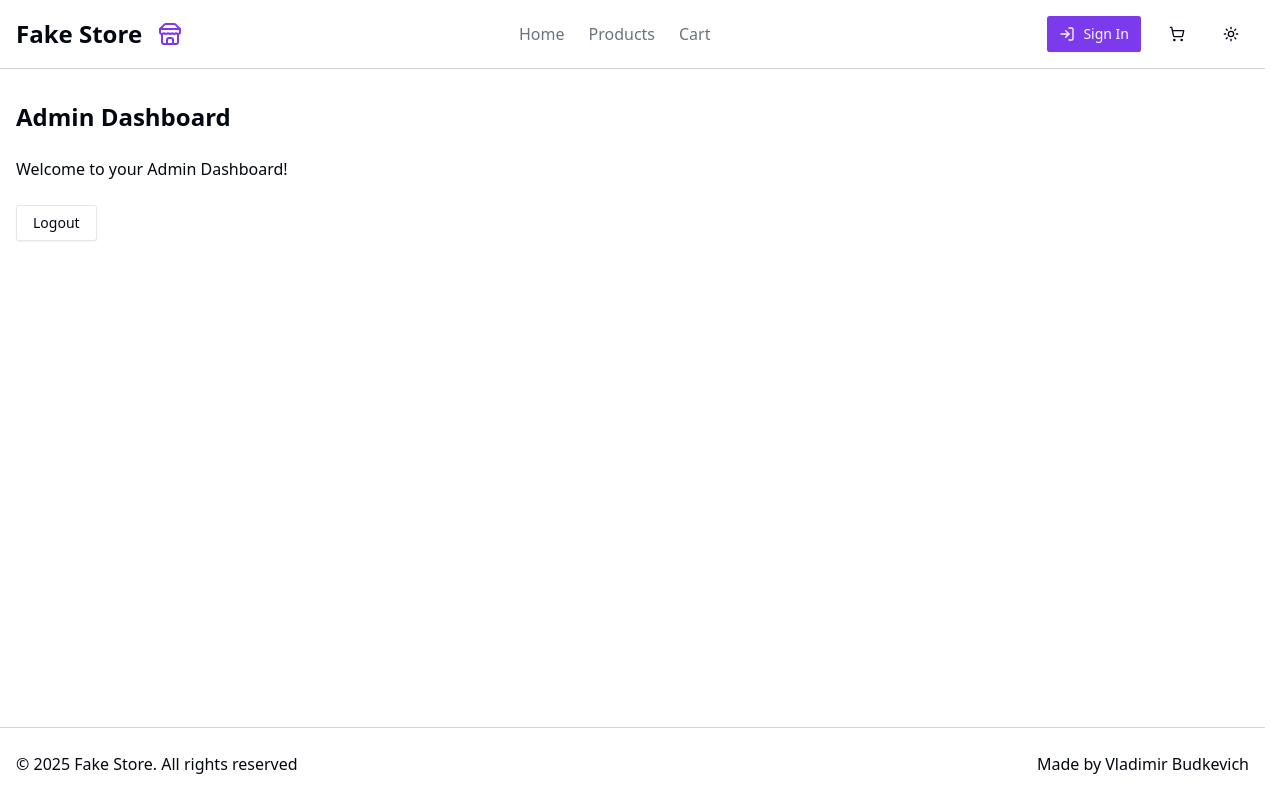
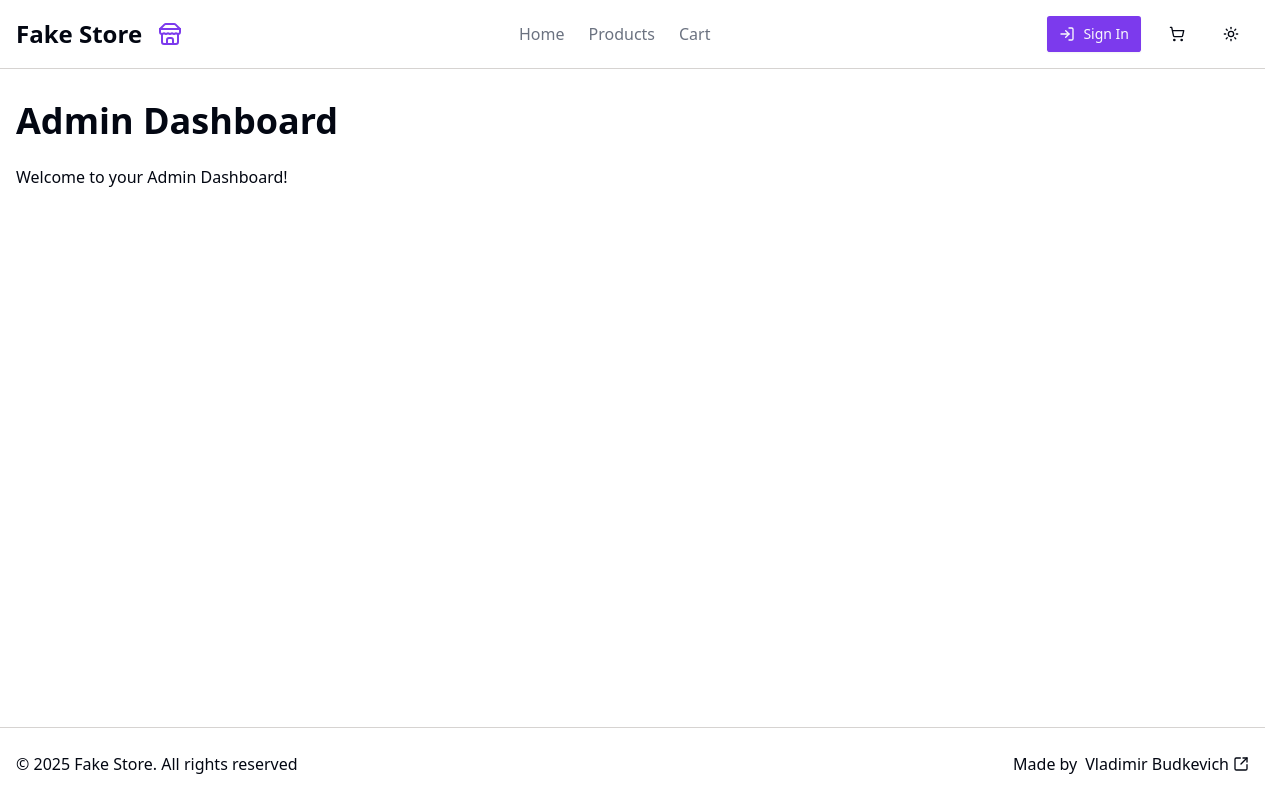
Before and after one commit to toriomara/fake-store-redux, a Next.js app: page /admin in a window 1280 px wide. Before the commit this address had no page. Built offline with nearby package versions, Linux system fonts and the light colour scheme.

Commit message:
fix: handleLogout

```diff
--- a/src/app/admin/page.jsx
+++ b/src/app/admin/page.jsx
@@ -9,27 +9,16 @@ const AdminPage = () => {
   const router = useRouter();
   const auth = useSelector((state) => state.auth.isAuthenticated);
 
-  useEffect(() => {
-    // const token = localStorage.getItem("token");
-    if (!auth) {
-      router.push("/login");
-    }
-  }, [router]);
-
-  const handleLogout = () => {
-    localStorage.removeItem("token");
-    router.push("/login");
-  };
+//   useEffect(() => {
+//     if (!auth) {
+//       router.push("/login");
+//     }
+//   }, [router]);
 
   return (
-    <div className="container mx-auto px-4 my-8">
-      {/* <div className="p-8 rounded-lg shadow-md w-96 text-center"> */}
-      <h1 className="text-2xl font-bold mb-6">Admin Dashboard</h1>
+    <div className="page-container">
+      <h1 className="text-4xl font-bold mb-6">Admin Dashboard</h1>
       <p className="mb-6">Welcome to your Admin Dashboard!</p>
-      <Button variant="outline" onClick={handleLogout}>
-        Logout
-      </Button>
-      {/* </div> */}
     </div>
   );
 };
--- a/src/app/login/page.jsx
+++ b/src/app/login/page.jsx
@@ -61,7 +61,7 @@ const LoginPage = () => {
 
       if (res.ok) {
         const data = await res.json();
-        dispatch(login({ token: data.token, username: data.username }));
+        dispatch(login(data));
         router.push("/");
       } else {
         setError(result.message || "Login failed");
@@ -108,41 +108,3 @@ const LoginPage = () => {
 };
 
 export default LoginPage;
-
-// "use client"; // Required if using Next.js App Router
-
-// import React from "react";
-// import { useForm, FormProvider, useFormContext } from "react-hook-form";
-
-// // Child component using useFormContext
-// const InputField = ({ name, type, placeholder }) => {
-//   const { register, formState: { errors } } = useFormContext(); // Get form methods
-
-//   return (
-//     <div>
-//       <input {...register(name, { required: `${name} is required` })} type={type} placeholder={placeholder} />
-//       {errors[name] && <p style={{ color: "red" }}>{errors[name]?.message}</p>}
-//     </div>
-//   );
-// };
-
-// const LoginPage = () => {
-//   const methods = useForm(); // Initialize the form
-
-//   const onSubmit = (data) => {
-//     console.log("Login Data:", data);
-//   };
-
-//   return (
-//     <FormProvider {...methods}>
-//       <form onSubmit={methods.handleSubmit(onSubmit)} style={{ display: "flex", flexDirection: "column", width: "300px", margin: "auto" }}>
-//         <h2>Login</h2>
-//         <InputField name="username" type="text" placeholder="Enter Username" />
-//         <InputField name="password" type="password" placeholder="Enter Password" />
-//         <button type="submit">Login</button>
-//       </form>
-//     </FormProvider>
-//   );
-// };
-
-// export default LoginPage;
--- a/src/app/products/page.jsx
+++ b/src/app/products/page.jsx
@@ -1,6 +1,4 @@
 import { ProductList } from "@/components/ProductList";
-import { getProducts } from "@/lib/data";
-import React from "react";
 
 const ProductsPage = async () => {
   return (
--- a/src/components/Footer.jsx
+++ b/src/components/Footer.jsx
@@ -1,3 +1,4 @@
+import { SquareArrowOutUpRight } from "lucide-react";
 import React from "react";
 
 export const Footer = () => {
@@ -5,7 +6,17 @@ export const Footer = () => {
     <footer className="py-6 border-t border-stone-300 dark:border-stone-800">
       <div className="container mx-auto px-4 sm:flex justify-between">
         <div>© {new Date().getFullYear()} Fake Store. All rights reserved</div>
-        <div>Made by Vladimir Budkevich</div>
+        <div className="flex gap-2">
+          Made by{" "}
+          <a
+            className="flex items-center gap-1 hover:text-primary hover:underline decoration-1 underline-offset-4 transform transition-all duration-300"
+            href="https://telegram.me/toriomara"
+            target="_blank"
+          >
+            Vladimir Budkevich
+            <SquareArrowOutUpRight size={16} className="" />
+          </a>
+        </div>
       </div>
     </footer>
   );
--- a/src/components/Header.jsx
+++ b/src/components/Header.jsx
@@ -20,9 +20,10 @@ export const Header = () => {
   // const path = usePathname();
   const checkActivePath = useActivePath();
   const isAuthenticated = useSelector((state) => state.auth.isAuthenticated);
+  const dispatch = useDispatch();
 
   const handleLogout = () => {
-    useDispatch(logout());
+    dispatch(logout());
   };
 
   return (
--- a/src/features/auth/authSlice.js
+++ b/src/features/auth/authSlice.js
@@ -26,7 +26,5 @@ const authSlice = createSlice({
 export const { login, logout } = authSlice.actions;
 export default authSlice.reducer;
 
-//  {
-//     username: 'johnd';
+//     username: johnd
 //     password: m38rmF$
-// }
```
